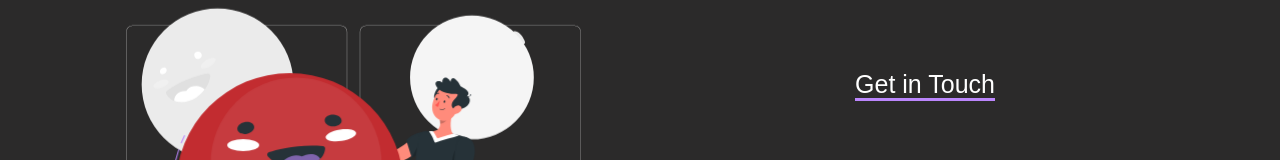
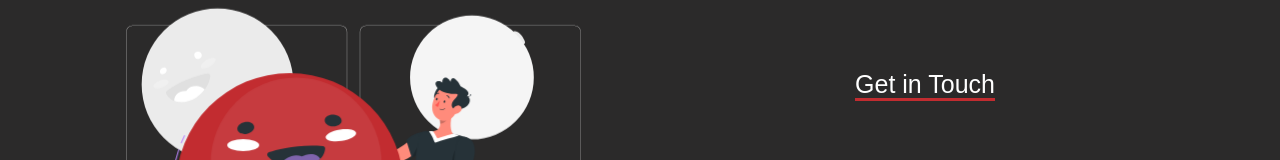
Before and after one commit to sahiithyareddy/sahiithyaareddy.github.io, a plain HTML site: page index.html in a window 1280 px wide. Shown: the part 1072-1232 px from the top of the page. Drawn offline with nearby package versions, Linux system fonts and the light colour scheme; animation ran at ten frames a second; some icons are missing; files whose address does not match are found by name.

Commit message:
Update style.css

```diff
--- a/assets/css/style.css
+++ b/assets/css/style.css
@@ -801,7 +801,7 @@ Contact Form In Footer
   font-size: 25px;
   font-weight: 200;
   line-height: 22px;
-  border-bottom: 3px solid #bb86fc;
+  border-bottom: 3px solid #c22c30;
 }
 
 .form-header {
```
